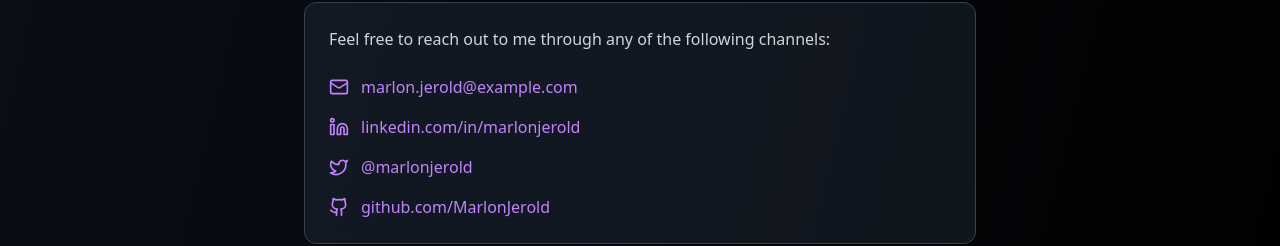
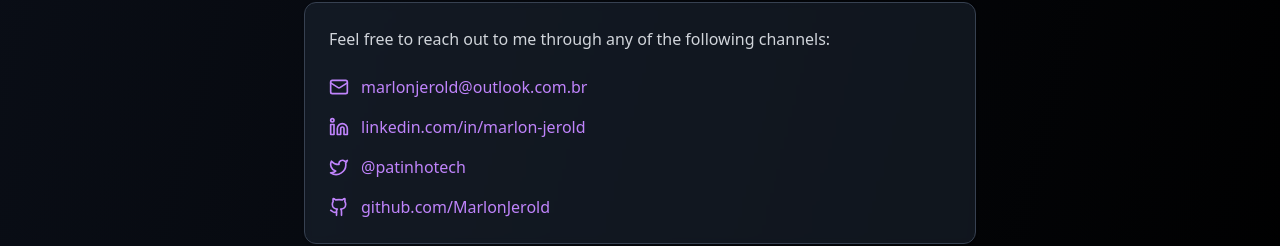
Before and after one commit to MarlonJerold/meusite, a Next.js app: page / in a window 1280 px wide. Shown: the part 4519-4765 px from the top of the page. Built offline with nearby package versions, Linux system fonts and the light colour scheme.

Commit message:
segundo commit tete

```diff
--- a/components/developer-site.tsx
+++ b/components/developer-site.tsx
@@ -123,7 +123,8 @@ export function DeveloperSiteComponent() {
             <h2
                 className="text-4xl md:text-6xl lg:text-7xl font-bold mb-4 transform transition-all duration-300 ease-in-out hover:scale-105"
             >
-            I&apos;m <span className="bg-gradient-to-r from-purple-500 to-pink-500 bg-clip-text text-transparent">Marlon</span>
+              I&apos;m <span
+                className="bg-gradient-to-r from-purple-500 to-pink-500 bg-clip-text text-transparent">Marlon</span>
             </h2>
             <p
                 className="text-xl md:text-2xl lg:text-3xl text-gray-400 mb-8 transform transition-all duration-300 ease-in-out hover:scale-105"
@@ -135,22 +136,23 @@ export function DeveloperSiteComponent() {
             >
               <Button variant="ghost" size="icon" asChild className="text-white hover:text-purple-500 transition-colors">
                 <a href="https://github.com/MarlonJerold" target="_blank" rel="noopener noreferrer" aria-label="GitHub">
-                <Github className="h-6 w-6" />
+                  <Github className="h-6 w-6"/>
                 </a>
               </Button>
               <Button variant="ghost" size="icon" asChild className="text-white hover:text-purple-500 transition-colors">
-              <a href="https://linkedin.com/in/marlonjerold" target="_blank" rel="noopener noreferrer" aria-label="LinkedIn">
-                <Linkedin className="h-6 w-6" />
+                <a href="https://www.linkedin.com/in/marlon-jerold/" target="_blank" rel="noopener noreferrer"
+                   aria-label="LinkedIn">
+                  <Linkedin className="h-6 w-6"/>
                 </a>
               </Button>
               <Button variant="ghost" size="icon" asChild className="text-white hover:text-purple-500 transition-colors">
-              <a href="https://twitter.com/marlonjerold" target="_blank" rel="noopener noreferrer" aria-label="Twitter">
-                <Twitter className="h-6 w-6" />
+                <a href="https://x.com/patinhotech" target="_blank" rel="noopener noreferrer" aria-label="Twitter">
+                  <Twitter className="h-6 w-6"/>
                 </a>
               </Button>
               <Button variant="ghost" size="icon" asChild className="text-white hover:text-purple-500 transition-colors">
                 <a href="https://patinho.tech/" target="_blank" rel="noopener noreferrer" aria-label="Blog">
-                <ExternalLink className="h-6 w-6" />
+                  <ExternalLink className="h-6 w-6"/>
                 </a>
               </Button>
             </div>
@@ -163,10 +165,13 @@ export function DeveloperSiteComponent() {
               >
                 <h3 className="text-2xl md:text-3xl font-bold mb-4">About Me</h3>
                 <p className="text-gray-300">
-                Marlon Jerold, also known as Patinho Tech, is a backend developer focused on Java, with experience in tools like Spring, JSF, and Docker.
+                  Marlon Jerold, also known as Patinho Tech, is a backend developer focused on Java, with experience in
+                  tools like Spring, JSF, and Docker.
                 </p>
                 <p className="text-gray-300">
-                With a background in the financial sector, Marlon has worked on banking transaction systems, using REST APIs and microservices, while applying QA practices to ensure quality. Currently, he&apos;s expanding his knowledge in DevSecOps, integrating security throughout the development cycle.
+                  With a background in the financial sector, Marlon has worked on banking transaction systems, using REST
+                  APIs and microservices, while applying QA practices to ensure quality. Currently, he&apos;s expanding
+                  his knowledge in DevSecOps, integrating security throughout the development cycle.
                 </p>
               </div>
             </div>
@@ -177,15 +182,20 @@ export function DeveloperSiteComponent() {
               <h3 className="text-2xl md:text-3xl font-bold mb-8">Latest Blog Posts</h3>
               <div className="grid gap-8 md:grid-cols-2 lg:grid-cols-3">
                 {blogPosts.map((post, index) => (
-                <Card key={index} className="bg-gray-800/50 border-gray-700 hover:border-purple-500 transition-all duration-300 backdrop-blur-sm">
+                    <Card key={index}
+                          className="bg-gray-800/50 border-gray-700 hover:border-purple-500 transition-all duration-300 backdrop-blur-sm">
                       <CardHeader>
                         <div className="flex justify-between items-start">
                           <Badge variant="secondary" className="bg-purple-500/20 text-purple-300 mb-2">
                             {post.type}
                           </Badge>
                           <div className="flex items-center text-gray-400 text-sm">
-                        <Calendar className="w-4 h-4 mr-1" />
-                        {new Date(post.date).toLocaleDateString('en-US', { year: 'numeric', month: 'short', day: 'numeric' })}
+                            <Calendar className="w-4 h-4 mr-1"/>
+                            {new Date(post.date).toLocaleDateString('en-US', {
+                              year: 'numeric',
+                              month: 'short',
+                              day: 'numeric'
+                            })}
                           </div>
                         </div>
                         <CardTitle className="text-xl font-semibold text-gray-100">{post.title}</CardTitle>
@@ -197,7 +207,7 @@ export function DeveloperSiteComponent() {
                         <Button variant="link" asChild className="p-0 text-purple-400 hover:text-purple-300">
                           <a href={post.url} target="_blank" rel="noopener noreferrer" className="flex items-center">
                             Read More
-                        <ArrowRight className="ml-2 h-4 w-4" />
+                            <ArrowRight className="ml-2 h-4 w-4"/>
                           </a>
                         </Button>
                       </CardFooter>
@@ -212,18 +222,21 @@ export function DeveloperSiteComponent() {
               <div className="grid grid-cols-1 gap-6 transition-all duration-300 ease-in-out">
                 <h3 className="text-2xl md:text-3xl font-bold mb-4">Projects</h3>
                 {projects.map((project, index) => (
-              <Card key={index} className="bg-gray-800/50 border-gray-700 hover:border-purple-500 transition-all duration-300 backdrop-blur-sm">
+                    <Card key={index}
+                          className="bg-gray-800/50 border-gray-700 hover:border-purple-500 transition-all duration-300 backdrop-blur-sm">
                       <CardHeader>
                         <div className="flex justify-between items-start">
                           <CardTitle className="text-xl md:text-2xl font-bold text-white">{project.title}</CardTitle>
                           <div className="flex gap-2">
                             {project.isProduction && (
-                        <span className="px-2 py-1 text-xs font-semibold rounded-full bg-green-500/20 text-green-300">
+                                <span
+                                    className="px-2 py-1 text-xs font-semibold rounded-full bg-green-500/20 text-green-300">
                           Production
                         </span>
                             )}
                             {project.isOpenSource && (
-                        <span className="px-2 py-1 text-xs font-semibold rounded-full bg-blue-500/20 text-blue-300">
+                                <span
+                                    className="px-2 py-1 text-xs font-semibold rounded-full bg-blue-500/20 text-blue-300">
                           Open Source
                         </span>
                             )}
@@ -242,16 +255,18 @@ export function DeveloperSiteComponent() {
                           )}
                           {project.repoUrl && (
                               <Button variant="link" asChild className="text-purple-500 hover:text-purple-400">
-                        <a href={project.repoUrl} target="_blank" rel="noopener noreferrer" className="flex items-center">
-                          <Github className="w-4 h-4 mr-2" />
+                                <a href={project.repoUrl} target="_blank" rel="noopener noreferrer"
+                                   className="flex items-center">
+                                  <Github className="w-4 h-4 mr-2"/>
                                   View Repository
                                 </a>
                               </Button>
                           )}
                           {project.docsUrl && (
                               <Button variant="link" asChild className="text-purple-500 hover:text-purple-400">
-                        <a href={project.docsUrl} target="_blank" rel="noopener noreferrer" className="flex items-center">
-                          <ExternalLink className="w-4 h-4 mr-2" />
+                                <a href={project.docsUrl} target="_blank" rel="noopener noreferrer"
+                                   className="flex items-center">
+                                  <ExternalLink className="w-4 h-4 mr-2"/>
                                   View Documentation
                                 </a>
                               </Button>
@@ -272,11 +287,12 @@ export function DeveloperSiteComponent() {
               >
                 <h3 className="text-2xl md:text-3xl font-bold mb-4">Professional Experience</h3>
                 {experiences.map((exp, index) => (
-                <Card key={index} className="bg-gray-800/50 border-gray-700 hover:border-purple-500 transition-all duration-300 backdrop-blur-sm">
+                    <Card key={index}
+                          className="bg-gray-800/50 border-gray-700 hover:border-purple-500 transition-all duration-300 backdrop-blur-sm">
                       <CardHeader>
                         <CardTitle className="text-xl md:text-2xl font-bold text-white">{exp.title}</CardTitle>
                         <div className="flex items-center text-gray-300 text-sm">
-                      <Briefcase className="w-4 h-4 mr-2" />
+                          <Briefcase className="w-4 h-4 mr-2"/>
                           {exp.company} | {exp.period}
                         </div>
                       </CardHeader>
@@ -303,26 +319,31 @@ export function DeveloperSiteComponent() {
             <div className="max-w-2xl w-full">
               <div className="grid grid-cols-1 gap-6 transition-all duration-300 ease-in-out">
                 <h3 className="text-2xl md:text-3xl font-bold mb-4">Contact Me</h3>
-              <Card className="bg-gray-800/50 border-gray-700 hover:border-purple-500 transition-all duration-300 backdrop-blur-sm">
+                <Card
+                    className="bg-gray-800/50 border-gray-700 hover:border-purple-500 transition-all duration-300 backdrop-blur-sm">
                   <CardContent className="p-6">
                     <p className="text-sm md:text-base text-gray-300 mb-6">
                       Feel free to reach out to me through any of the following channels:
                     </p>
                     <div className="space-y-4">
-                    <a href="mailto:marlon.jerold@example.com" className="flex items-center text-purple-400 hover:text-purple-300 transition-colors">
-                      <Mail className="w-5 h-5 mr-3" />
-                      marlon.jerold@example.com
+                      <a href="mailto:marlonjerold@outlook.com.br"
+                         className="flex items-center text-purple-400 hover:text-purple-300 transition-colors">
+                        <Mail className="w-5 h-5 mr-3"/>
+                        marlonjerold@outlook.com.br
                       </a>
-                    <a href="https://linkedin.com/in/marlonjerold" target="_blank" rel="noopener noreferrer" className="flex items-center text-purple-400 hover:text-purple-300 transition-colors">
-                      <Linkedin className="w-5 h-5 mr-3" />
-                      linkedin.com/in/marlonjerold
+                      <a href="https://www.linkedin.com/in/marlon-jerold/" target="_blank" rel="noopener noreferrer"
+                         className="flex items-center text-purple-400 hover:text-purple-300 transition-colors">
+                        <Linkedin className="w-5 h-5 mr-3"/>
+                        linkedin.com/in/marlon-jerold
                       </a>
-                    <a href="https://twitter.com/marlonjerold" target="_blank" rel="noopener noreferrer" className="flex items-center text-purple-400 hover:text-purple-300 transition-colors">
-                      <Twitter className="w-5 h-5 mr-3" />
-                      @marlonjerold
+                      <a href="https://x.com/patinhotech" target="_blank" rel="noopener noreferrer"
+                         className="flex items-center text-purple-400 hover:text-purple-300 transition-colors">
+                        <Twitter className="w-5 h-5 mr-3"/>
+                        @patinhotech
                       </a>
-                    <a href="https://github.com/MarlonJerold" target="_blank" rel="noopener noreferrer" className="flex items-center text-purple-400 hover:text-purple-300 transition-colors">
-                      <Github className="w-5 h-5 mr-3" />
+                      <a href="https://github.com/MarlonJerold" target="_blank" rel="noopener noreferrer"
+                         className="flex items-center text-purple-400 hover:text-purple-300 transition-colors">
+                        <Github className="w-5 h-5 mr-3"/>
                         github.com/MarlonJerold
                       </a>
                     </div>
```
Lines whose indentation alone changed are shown as unchanged.
